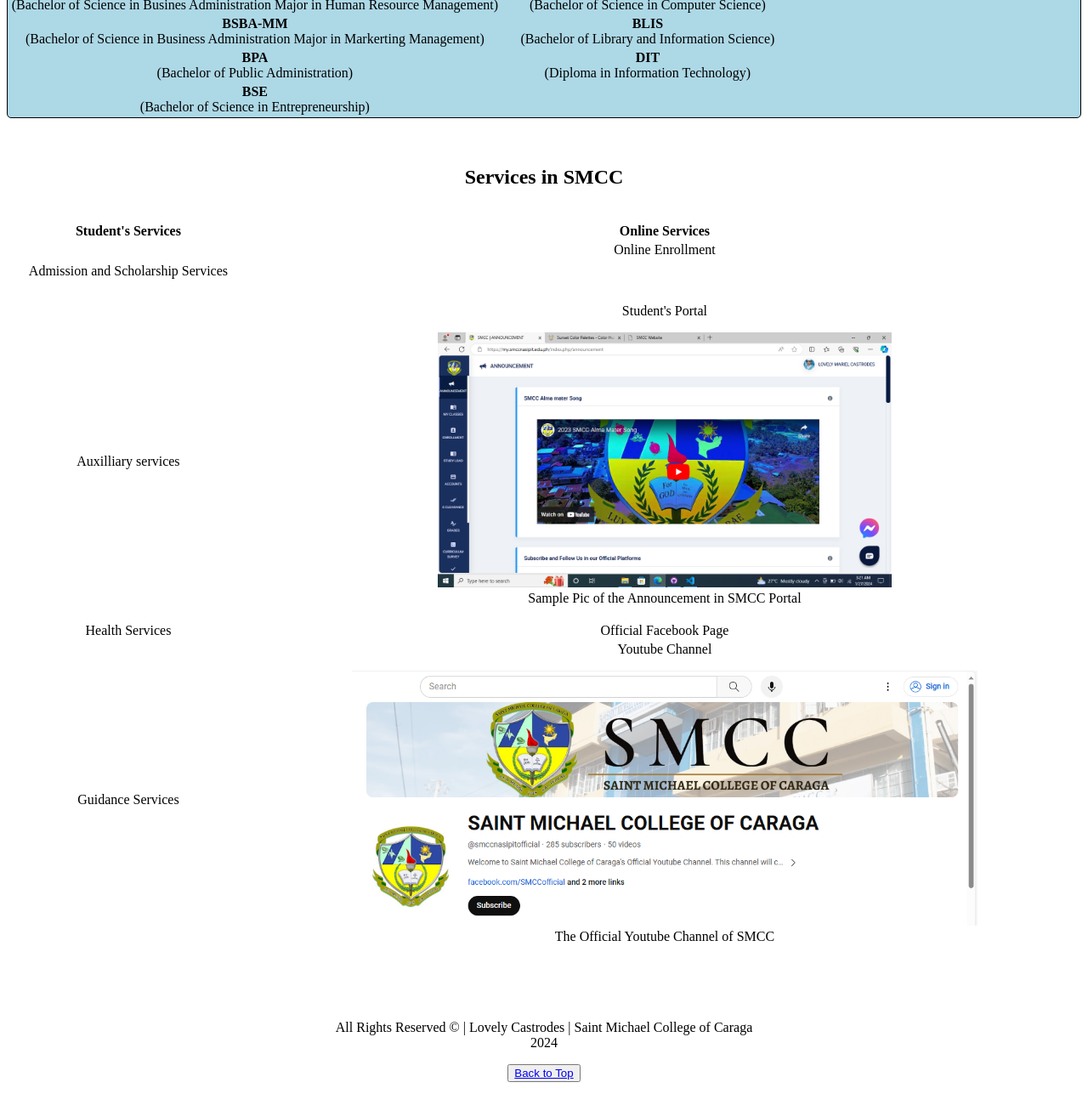
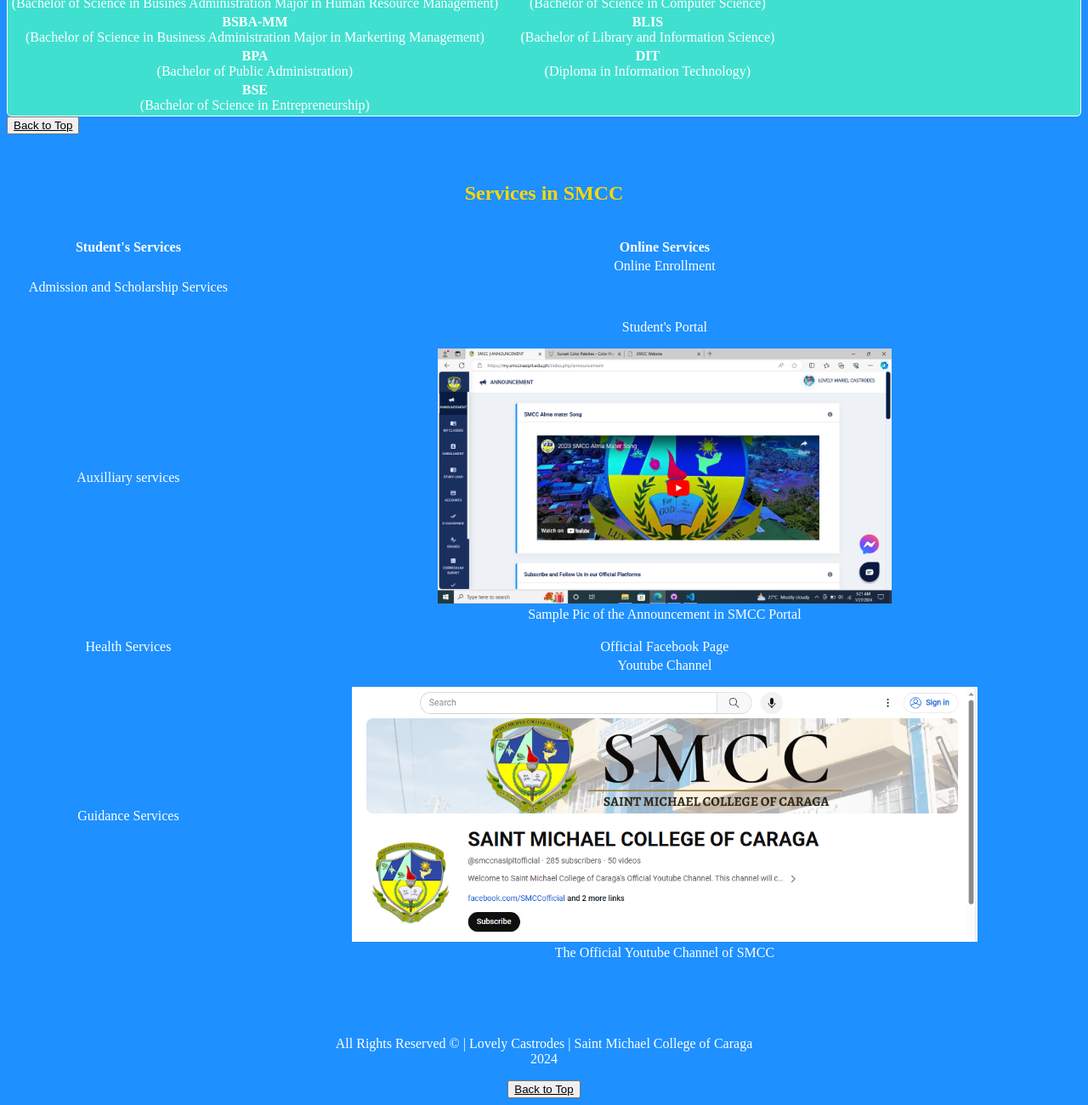
Before and after one commit to HWEJANGNIM/MySMCCWebsite, a plain HTML site: page index.html in a window 1280 px wide. Shown: the part 2952-4252 px from the top of the page at 85% size. Drawn offline with Linux system fonts and the light colour scheme.

Commit message:
Update index.html

```diff
--- a/index.html
+++ b/index.html
@@ -6,10 +6,24 @@
     <title>Way Klaro</title>
 </head>
 <style>
+   .lol{
+    color: black;
+   }
+
+    a{
+        color: white;
+    }
+    h1, h2{
+        color: gold;
+    }
+    body{
+        background-color: dodgerblue;
+        color: white;
+    }
     .tb1{
-        border: solid 1px;
+        border-style: solid 1px;
         width: 100%;
-         background-color: lightblue;
+         background-color: goldenrod;
           text-align: center;
           border-radius: 5px;
 
@@ -18,7 +32,7 @@
         border: solid 1px;
         width: 100%;
          background-color:
-         lightblue;
+         turquoise;
          text-align: center;
          border-radius: 5px;
 
@@ -27,7 +41,6 @@
         font-size: larger;
         list-style: none;
         text-align: center;
-
     }
 
     ul {
@@ -35,7 +48,6 @@
   margin: 0;
   padding: 0;
   overflow: hidden;
-
 }
 
 </style>
@@ -222,6 +234,8 @@
     <td><b>BSE</b><br>(Bachelor of Science in Entrepreneurship)</td>
 </tr>
             </table>
+
+        <button type="button"><a style="color: black;" href="#top">Back to Top</a></button>
         </section>
         </article>
        <br><br>
@@ -275,7 +289,7 @@
     </main>
     <footer style="text-align: center;"><p>All Rights Reserved &copy | Lovely Castrodes | Saint Michael College  of Caraga <br> 2024</p>
 
-        <button type="button"><a href="#top">Back to Top</a></button>
+        <button type="button"><a class="lol" href="#top">Back to Top</a></button>
     </footer>
 </body>
 </html>
```
